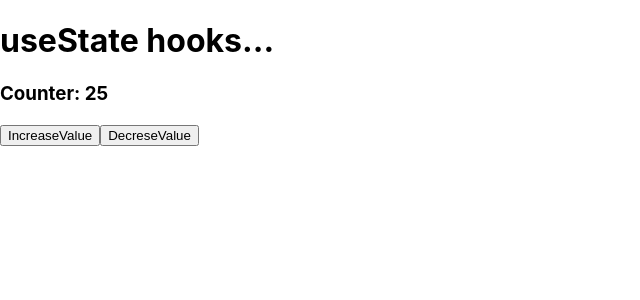
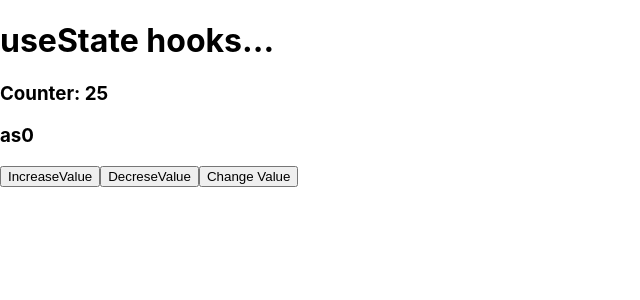
Before and after one commit to gokulrajans/react-codedamn, a React (Create React App) app: page / in a window 1280 px wide. Shown: the top 300 px of the page, without its empty margins (0-640 px from the left). Built offline with nearby package versions, Linux system fonts and the light colour scheme.

Commit message:
Random number generating concept has been learned....

```diff
--- a/src/components/header.jsx
+++ b/src/components/header.jsx
@@ -1,8 +1,11 @@
 import React, {useState} from "react";
 
+const apples =["as0","as1","as2","as3","as4","as5","as6","as7"];
 
 function Header() {
     const [count, setValue] = useState(25);
+
+    const [apple, currentValue] = useState(apples[0]);
 
 
     function increaseValue() {
@@ -14,10 +17,18 @@ function Header() {
     function decreseValue() {
         setValue(count - 1);
     }
+
+    // To change the random value....
+    function changeValue() {
+        const ranNum = apples[Math.floor(Math.random() * apples.length)]
+        currentValue(ranNum);
+    }
     return <><h1>useState hooks...</h1>
     <h3>Counter: {count}</h3>
+    <h3>{apple}</h3>
     <button onClick={increaseValue}>IncreaseValue</button>
-     <button onClick={decreseValue}>DecreseValue</button></>
+     <button onClick={decreseValue}>DecreseValue</button>
+     <button onClick={changeValue}>Change Value</button></>
 }
 
 export default Header
```
